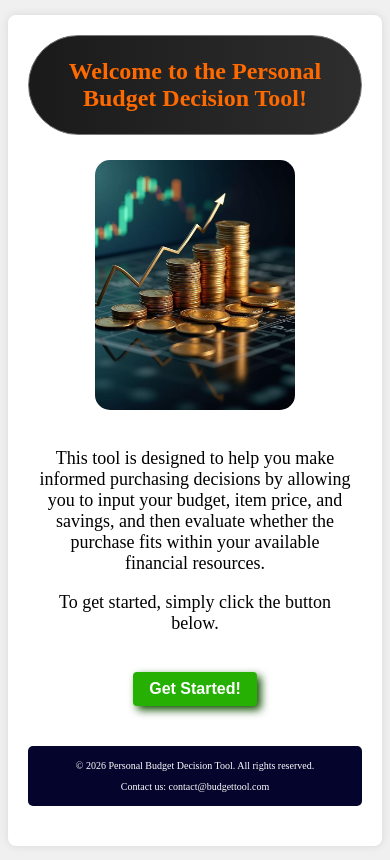
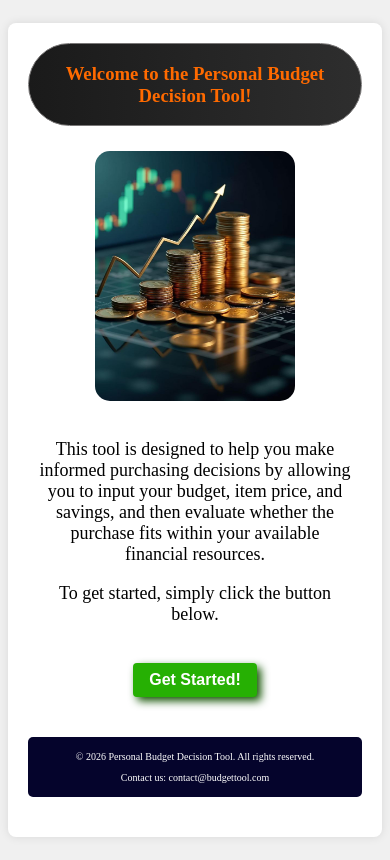
Before and after one commit to Lantern-7/My-Web, a plain HTML site: page index.html in a window 390 px wide. Drawn offline with Linux system fonts and the light colour scheme.

Commit message:
Adjust h1 font size for mobile responsiveness

```diff
--- a/index.css
+++ b/index.css
@@ -92,7 +92,7 @@ body {
 
 @media (max-width: 768px) {
       h1 {
-    font-size: 1.5em;       /* typical h2 size */
+    font-size: 1.17em;       /* typical h2 size */
     font-weight: bold;    /* optional: match h2 weight */
     margin: 0.75em 0;     /* optional: adjust spacing */
   }
```
